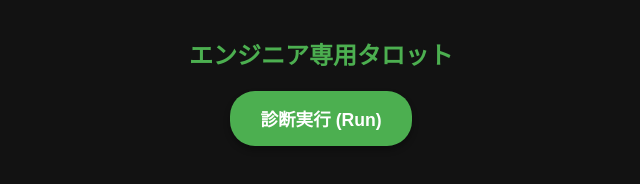
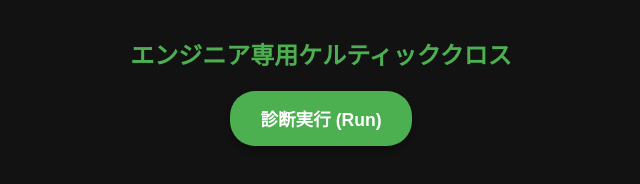
Before and after one commit to kumabear315/practice3, a plain HTML site: page index.html in a window 1280 px wide. Shown: the whole page, without its empty margins (319-959 px from the left). Drawn offline with Linux system fonts and the light colour scheme.

Commit message:
Update index.html

```diff
--- a/index.html
+++ b/index.html
@@ -4,7 +4,7 @@
   <meta charset="UTF-8">
   <!-- スマホの画面サイズにぴったり合わせる設定 -->
   <meta name="viewport" content="width=device-width, initial-scale=1.0">
-  <title>エンジニア専用タロット</title>
+  <title>エンジニア専用ケルティッククロス</title>
   <style>
     body {
       background-color: #121212;
@@ -63,7 +63,7 @@
 </head>
 <body>
 
-  <h1>エンジニア専用タロット</h1>
+  <h1>エンジニア専用ケルティッククロス</h1>
   <button onclick="drawCards()">診断実行 (Run)</button>
 
   <div class="results" id="results">
```
